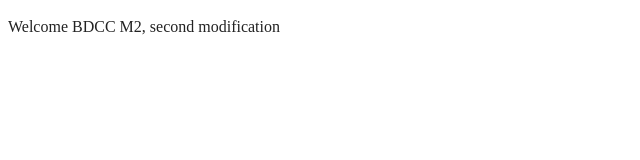
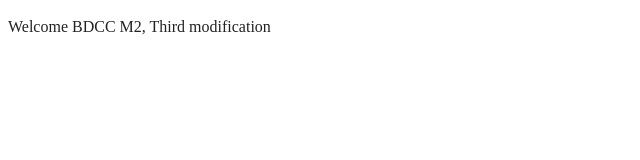
Before and after one commit to hchiguer1/TP5, a website built with webpack: page index.html in a window 1280 px wide. Shown: the full height of the page, 0-640 px from the left. Built offline with nearby package versions, Linux system fonts and the light colour scheme.

Commit message:
Update index.html

```diff
--- a/index.html
+++ b/index.html
@@ -24,7 +24,7 @@
 <body>
 
   <!-- Add your site or application content here -->
-  <p>Welcome BDCC M2, second modification</p>
+  <p>Welcome BDCC M2, Third modification</p>
   <script src="js/app.js"></script>
 
 </body>
```
